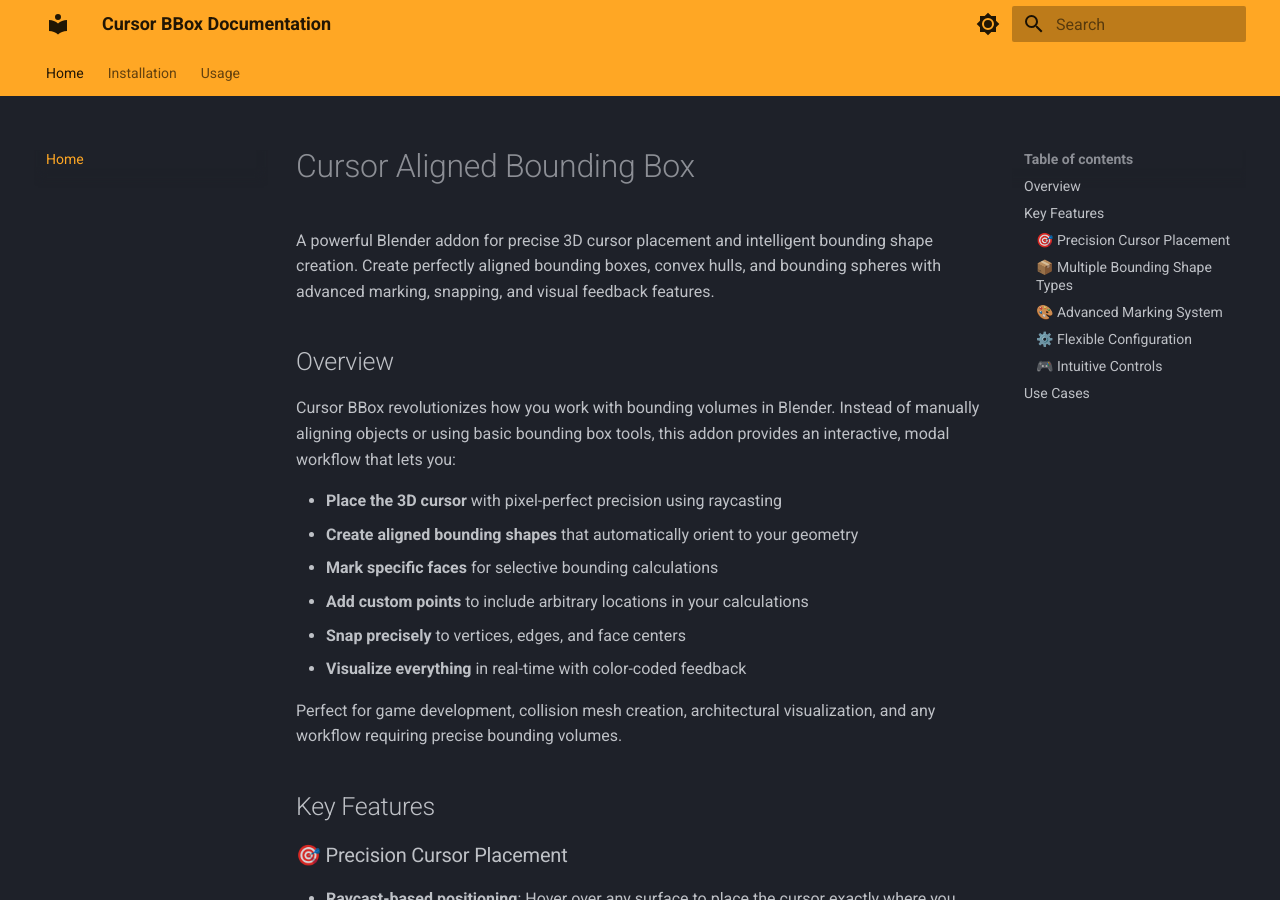
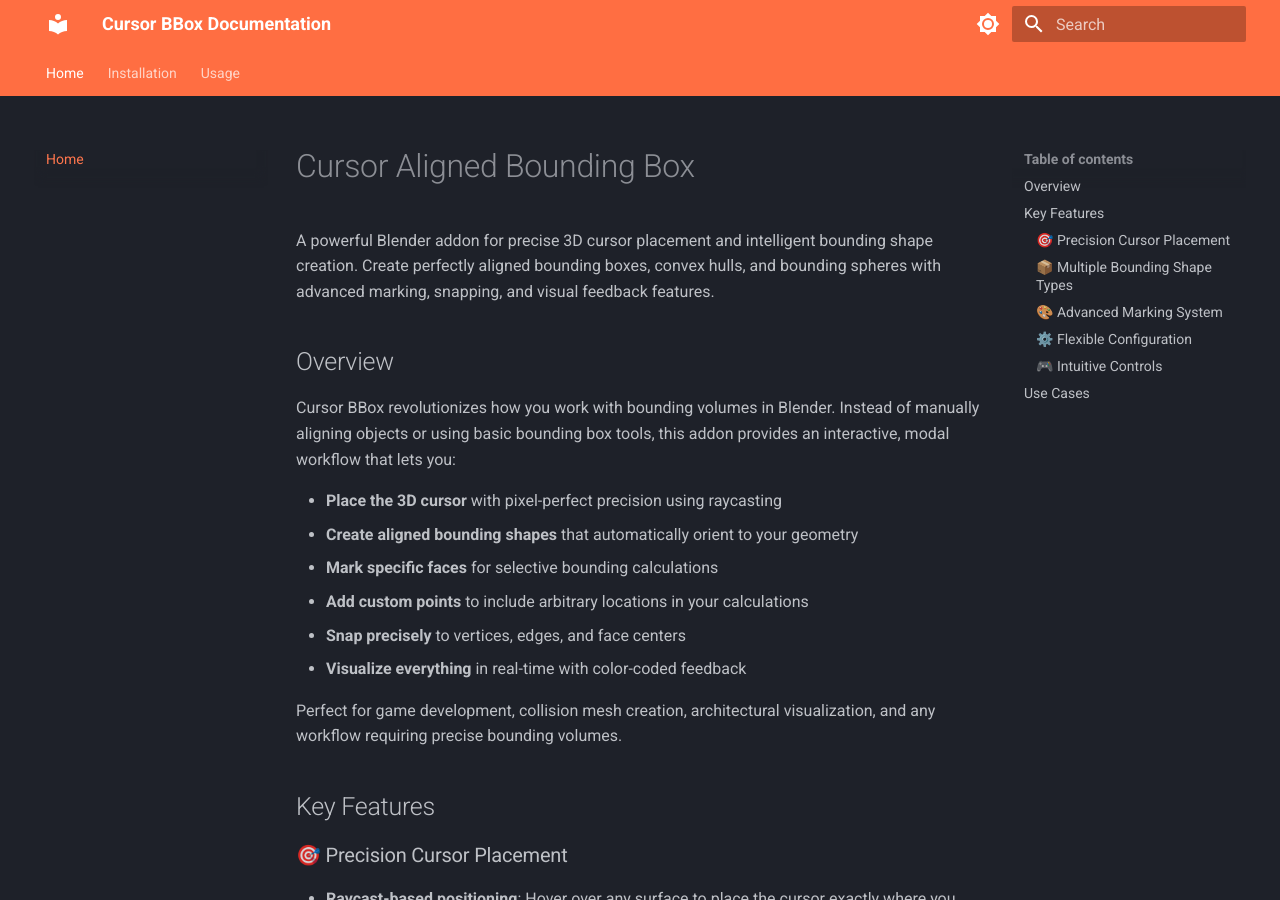
Before and after one commit to TitusLVR/Cursor_BBox, an MkDocs documentation site: the page built from docs/index.md, in a window 1280 px wide and 900 px high. Built offline with MkDocs 1.6.1 and Material for MkDocs 9.7.7, drawn with Linux system fonts in a browser that asks for light colours.

Commit message:
Update mkdocs.yml theme configuration and navigation options
- Change primary and accent colors to deep-orange for both dark and light themes.
- Add navigation options for index and instant features to enhance user experience.

```diff
--- a/mkdocs.yml
+++ b/mkdocs.yml
@@ -7,15 +7,15 @@
   palette:
     # Dark theme
     - scheme: slate
-      primary: orange
-      accent: orange
+      primary: deep-orange
+      accent: deep-orange
       toggle:
         icon: material/brightness-7
         name: Switch to light mode
     # Light theme (fallback)
     - scheme: default
-      primary: orange
-      accent: orange
+      primary: deep-orange
+      accent: deep-orange
       toggle:
         icon: material/brightness-4
         name: Switch to dark mode
@@ -24,6 +24,8 @@
     - navigation.sections
     - navigation.expand
     - navigation.top
+    - navigation.index
+    - navigation.instant
     - search.suggest
     - search.highlight
     - content.code.annotate
```
Also changed, not shown: 1 other file.
